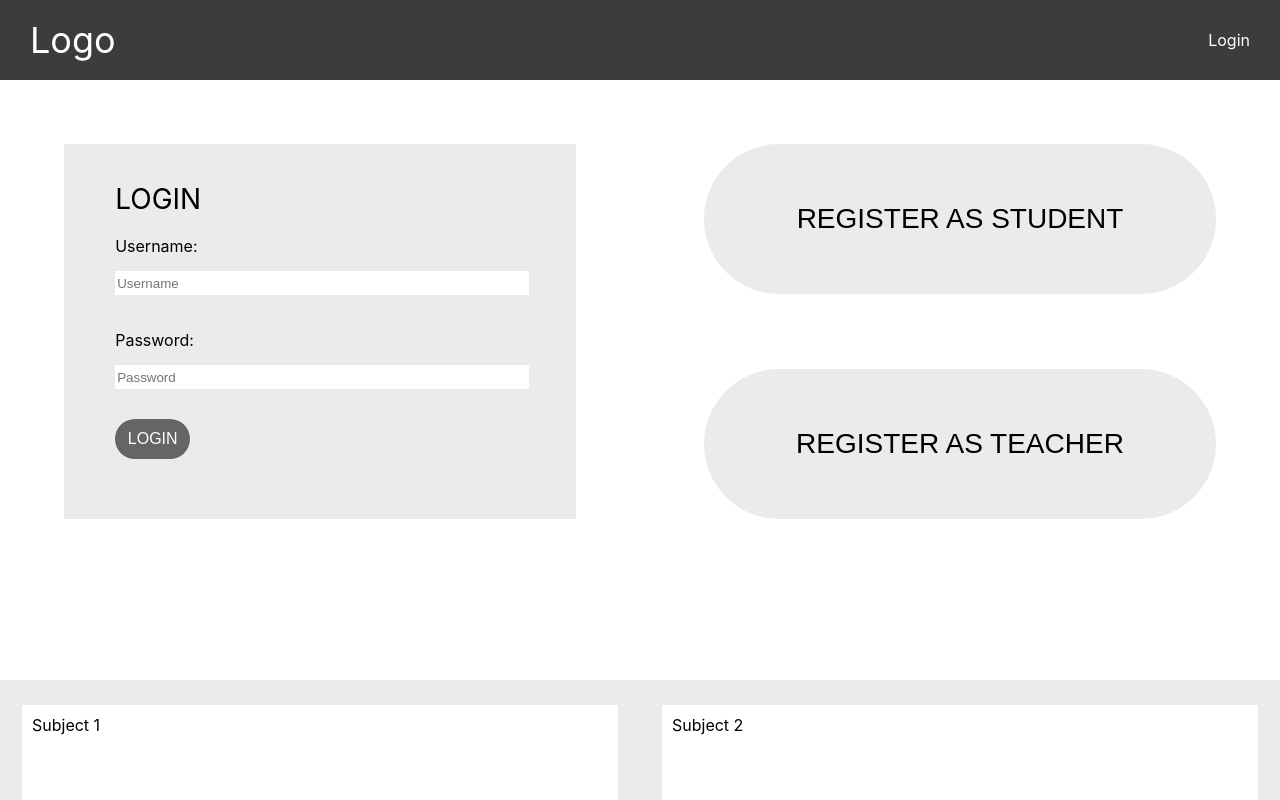
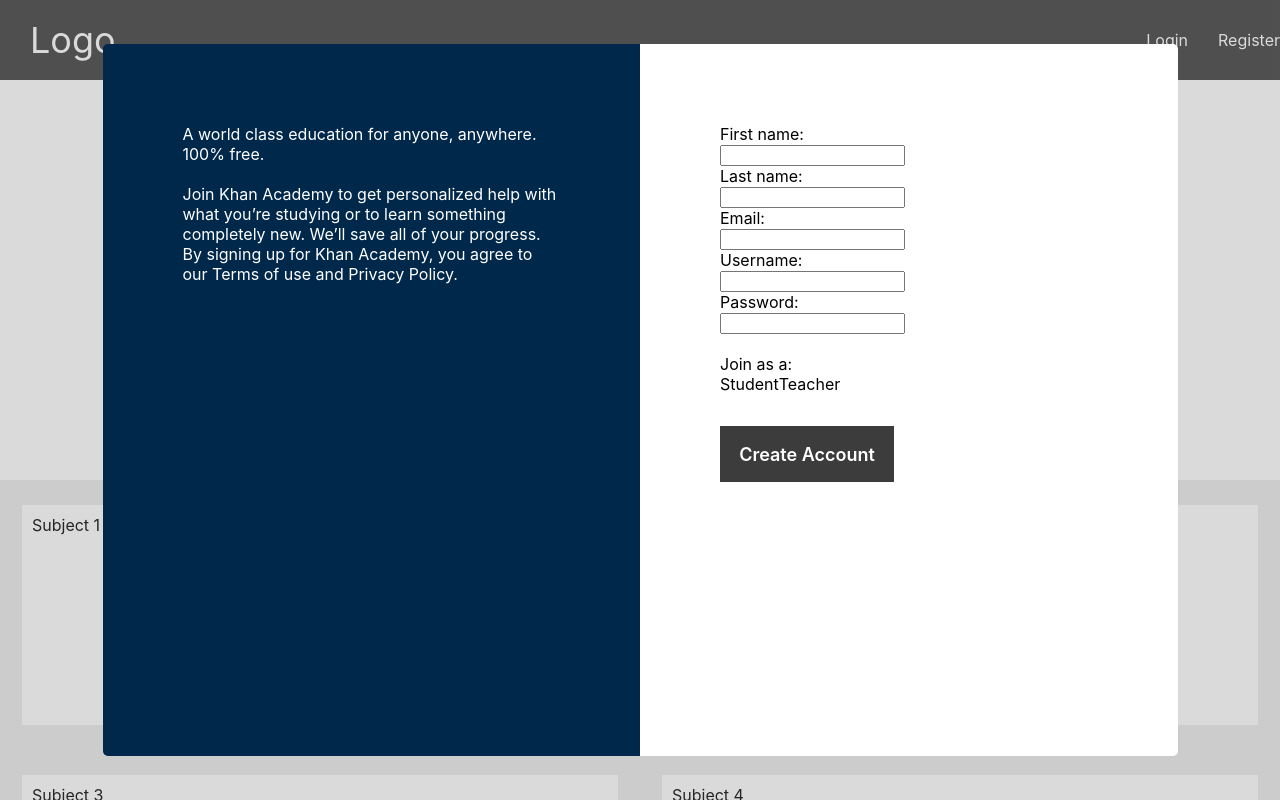
Before and after one commit to online-classroom/classroom, a React (Create React App) app: page / in a window 1280 px wide. Shown: the top 800 px of the page. Built offline with nearby package versions, Linux system fonts and the light colour scheme.

Commit message:
styling the modals

```diff
--- a/src/Components/Buttons/PrimaryButton.js
+++ b/src/Components/Buttons/PrimaryButton.js
@@ -3,7 +3,7 @@
 
 const PrimaryButton = (props)=>{
     return(
-        <button>
+        <button className='primary-button'>
             {props.children}
         </button>
     )
--- a/src/Components/Buttons/PrimaryButton.scss
+++ b/src/Components/Buttons/PrimaryButton.scss
@@ -4,7 +4,7 @@
     @include buttonReset;
 }
 
-button{
+.primary-button{
     @include buttonReset;
     text-align:center;
     font-size: 18px;
--- /dev/null
+++ b/src/Containers/LoginModal/LoginModal.js
@@ -0,0 +1,35 @@
+import React, { Component } from 'react'
+import './loginModal.scss'
+import PrimaryButton from '../../Components/Buttons/PrimaryButton';
+
+export default class LoginModal extends Component {
+  render() {
+    return (
+      <div className='outer'>
+        <div className='inner'>
+            <div className='left-modal'>
+                <span className='login-left-title'>Good to see you again!</span>
+                <br/>
+                <br/>
+                <span className='login-left-subtitle'>By logging into Khan Academy, you agree to our Terms of use and Privacy Policy.</span>
+            </div>
+            <div className='right-modal'>
+                <span>Email or username:</span>
+                <br/>
+                <input/>
+                <br/>
+                <span>Password:</span>
+                <br/>
+                <input/>
+                <br/>
+                <span>Forgot password?</span>
+                <br/>
+                <PrimaryButton>Log in</PrimaryButton>
+                <br/>
+                <span>Create an account</span>
+            </div>
+        </div>
+      </div>
+    )
+  }
+}
--- /dev/null
+++ b/src/Containers/LoginModal/loginModal.scss
@@ -0,0 +1,48 @@
+
+.outer {
+    position: fixed;
+    top: 0px;
+    left: 0px;
+    width: 100vw;
+    height: 100vh;
+    background-color: rgba(128, 128, 128, 0.29);
+    display: flex;
+    justify-content: center;
+    align-items: center;
+
+    .inner{
+        width: 1075px;
+        height: 89%;
+        background-color: rgb(0, 108, 108);
+        display: flex;
+        border-radius: 10px;
+
+        .left-modal{
+            width: 50%;
+            background-color: #00284A;
+            border-top-left-radius: 5px;
+            border-bottom-left-radius: 5px;
+            box-sizing: border-box;
+            color: white;
+            padding: 80px;
+
+            .login-left-title{
+                font-size: 38px;
+                font-weight: bold;
+            }
+
+            .login-left-subtitle{
+                font-size: 18px;
+            }
+        }
+
+        .right-modal{
+            width: 50%;
+            background-color: white;
+            border-top-right-radius: 5px;
+            border-bottom-right-radius: 5px;
+            box-sizing: border-box;
+            padding: 80px;
+        }
+    }
+}
--- /dev/null
+++ b/src/Containers/RegisterModal/RegisterModal.js
@@ -0,0 +1,50 @@
+import React, { Component } from 'react'
+import './registerModal.scss'
+import PrimaryButton from '../../Components/Buttons/PrimaryButton';
+
+export default class RegisterModal extends Component {
+  render() {
+    return (
+        <div className='outer-reg'>
+            <div className='inner-reg'>
+                <div className='left-modal-reg'>
+                    <span>A world class education for anyone, anywhere. 100% free.
+                    </span>
+                    <br/>
+                    <br/>
+                    <span>Join Khan Academy to get personalized help with what you’re studying or to learn something completely new. We’ll save all of your progress. By signing up for Khan Academy, you agree to our Terms of use and Privacy Policy.</span>
+                </div>
+                <div className='right-modal-reg'>
+                    <span>First name:</span>
+                    <br/>
+                    <input/>
+                    <br/>
+                    <span>Last name:</span>
+                    <br/>
+                    <input/>
+                    <br/>
+                    <span>Email:</span>
+                    <br/>
+                    <input/>
+                    <br/>
+                    <span>Username:</span>
+                    <br/>
+                    <input/>
+                    <br/>
+                    <span>Password:</span>
+                    <br/>
+                    <input/>
+                    <br/>
+                    <br/>
+                    <span>Join as a:</span>
+                    <br/>
+                    <button>Student</button>
+                    <button>Teacher</button>
+                    <br/>
+                    <PrimaryButton>Create Account</PrimaryButton>
+                </div>
+            </div>
+        </div>
+    )
+  }
+}
--- /dev/null
+++ b/src/Containers/RegisterModal/registerModal.scss
@@ -0,0 +1,39 @@
+
+.outer-reg {
+    position: fixed;
+    top: 0px;
+    left: 0px;
+    width: 100vw;
+    height: 100vh;
+    background-color: rgba(128, 128, 128, 0.29);
+    display: flex;
+    justify-content: center;
+    align-items: center;
+
+    .inner-reg{
+        width: 1075px;
+        height: 89%;
+        background-color: rgb(0, 108, 108);
+        display: flex;
+        border-radius: 10px;
+
+        .left-modal-reg{
+            width: 50%;
+            background-color: #00284A;
+            border-top-left-radius: 5px;
+            border-bottom-left-radius: 5px;
+            box-sizing: border-box;
+            color: white;
+            padding: 80px;
+        }
+
+        .right-modal-reg{
+            width: 50%;
+            background-color: white;
+            border-top-right-radius: 5px;
+            border-bottom-right-radius: 5px;
+            box-sizing: border-box;
+            padding: 80px;
+        }
+    }
+}
--- a/src/Containers/TopNav/TopNav.js
+++ b/src/Containers/TopNav/TopNav.js
@@ -7,6 +7,7 @@
         <div className='topnav'>
             <span className='logo'>Logo</span>
             <span className='auth-button'>Login</span>
+            <span classname='reg-button'>Register</span>
         </div>
     )
 }
--- a/src/Containers/TopNav/TopNav.scss
+++ b/src/Containers/TopNav/TopNav.scss
@@ -19,4 +19,10 @@
         text-decoration: none;
         margin-left: auto;
     }
+
+    .reg-button {
+        padding: 0px 30px;
+        text-decoration: none;
+        margin-left: auto;
+    }
 }
--- a/src/Pages/Home/Home.js
+++ b/src/Pages/Home/Home.js
@@ -1,30 +1,17 @@
-import React from 'react'
+import React, { memo } from 'react'
 import './Home.scss'
+import PrimaryButton from './../../Components/Buttons/PrimaryButton'
+import LoginModal from '../../Containers/LoginModal/LoginModal';
+import RegisterModal from '../../Containers/RegisterModal/RegisterModal'
+
 const Home =()=>{
     return(
         <div className='home-container'>
             <div id='Home'>
-                <div className='login-container'>
-                    <div className='login-content'>
-                        <span className='login-title'>LOGIN</span>
-                        <br/>
-                        <br/>
-                        <span>Username:</span>
-                        <br/>
-                        <input className='login-input' placeholder='Username'/>
-                        <br/>
-                        <br/>
-                        <span>Password:</span>
-                        <br/>
-                        <input className='login-input' placeholder='Password'/>
-                        <br/>
-                        <button className='login-button'>LOGIN</button>
-                    </div>
-                </div>
                 <div className='register-buttons'>
                     <div className='register-button-container'>
-                        <button className='reg-button'>REGISTER AS STUDENT</button>
-                        <button className='reg-button'>REGISTER AS TEACHER</button>
+                        <PrimaryButton className='reg-button'>REGISTER AS STUDENT</PrimaryButton>
+                        <PrimaryButton className='reg-button'>REGISTER AS TEACHER</PrimaryButton>
                     </div>
                 </div>
             </div>
@@ -34,7 +21,9 @@
                 <div className='subjects'>Subject 3</div>
                 <div className='subjects'>Subject 4</div>
             </div>
+            {/* <LoginModal /> */}
+            <RegisterModal/>
         </div>
     )
 }
-export default Home
+export default memo(Home)
--- a/src/Pages/Home/Home.scss
+++ b/src/Pages/Home/Home.scss
@@ -1,19 +1,23 @@
 .home-container{
     display: flex;
     flex-direction: column;
+
     #Home {
         width: 100%;
-        height: 600px;
+        height: 400px;
         color: black;
         display: flex;
         justify-content: space-between;
+
         .login-container {
             width: 40vw;
             height: 375px;
             margin: 5vw 5vw;
             background-color: rgb(235, 235, 235);
+
             .login-content{
                 margin: 7.5% 10%;
+
                 .login-title{
                     font-size: 28px;
                 }
@@ -36,14 +40,17 @@
             }
         }
         .register-buttons {
-            width: 40vw;
+            width: 100%;
             height: 375px;
             margin: 5vw 5vw;
+
             .register-button-container{
                 height: 100%;
                 display: flex;
                 flex-direction: column;
-                justify-content: space-between;
+                align-items: center;
+                // justify-content: space-between;
+
                 .reg-button{
                     height: 150px;
                     border-radius: 75px;
```
